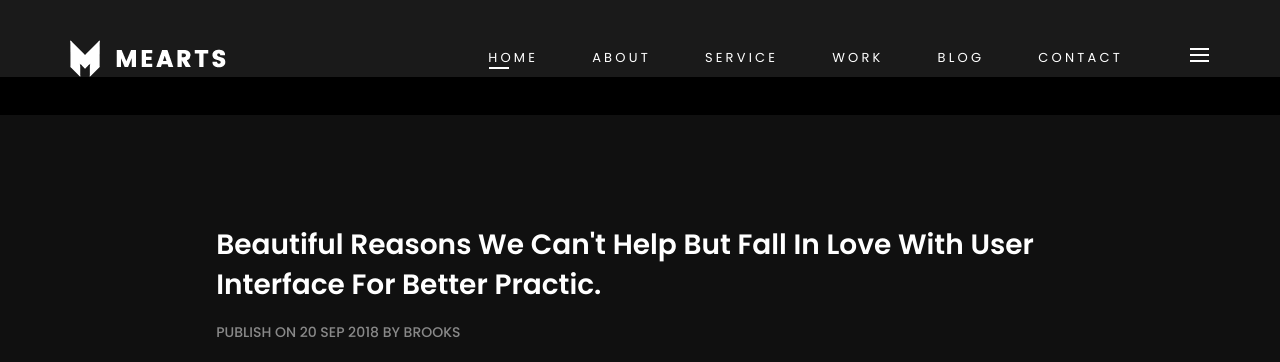
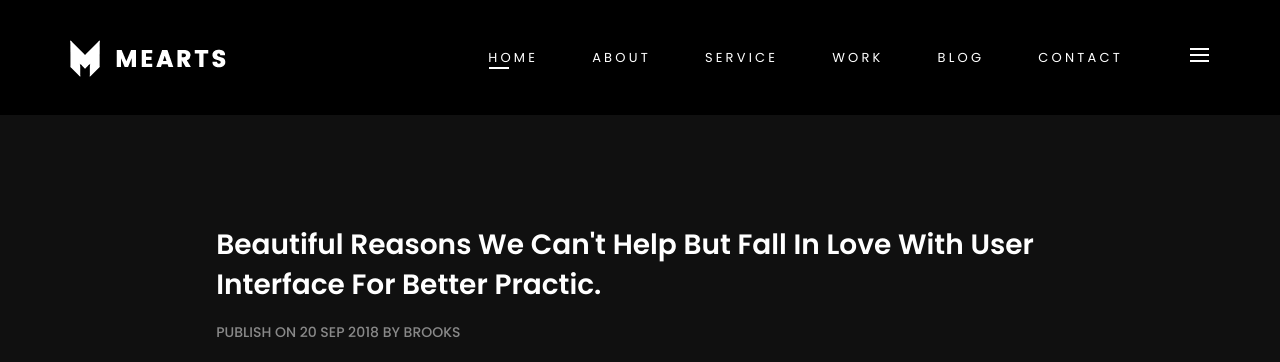
Before and after one commit to VincentWoglo/Portfolio, a PHP site: page /blog-details-dark.html in a window 1280 px wide. Shown: the top 362 px of the page. Run offline with PHP 8.4, Linux system fonts and the light colour scheme.

Commit message:
Header scroll bg color bug

```diff
--- a/assets/css/style.css
+++ b/assets/css/style.css
@@ -1480,7 +1480,7 @@ header .logo {
 	width: 160px;
 }
 header.fixed {
-	background-color: #1A1A1A;
+	/* background-color: #1A1A1A; */
     left: 0;
     top: 0;
     width: 100%;
```
